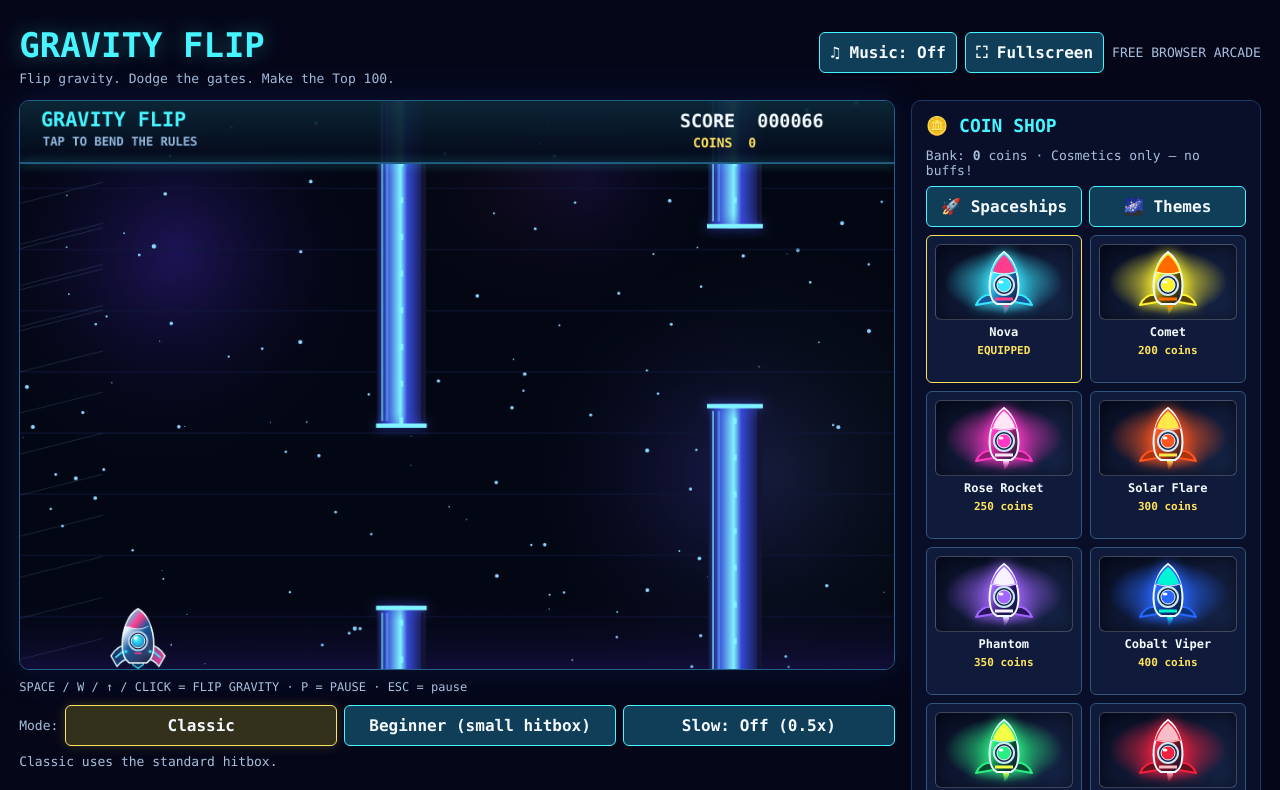
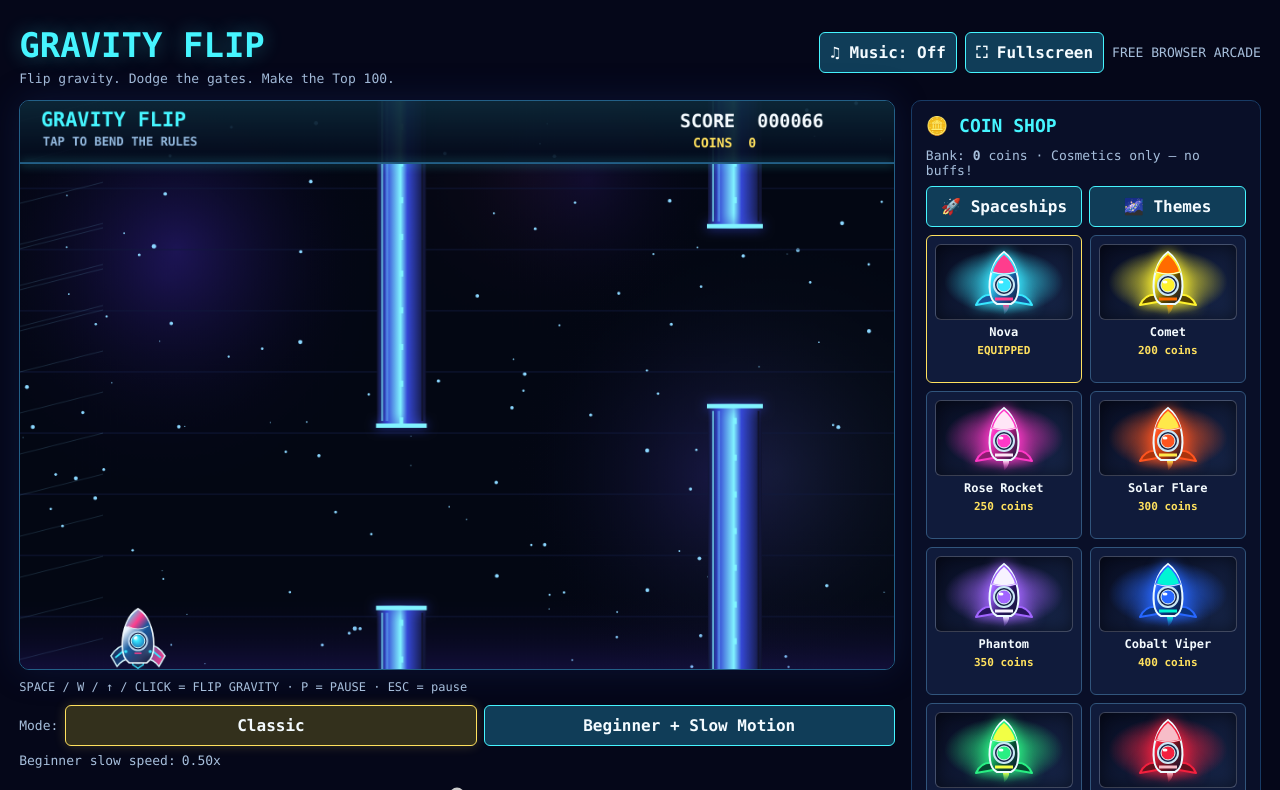
Before and after one commit to Or2012/or2012.github.io, a plain HTML site: page gravity_flip_creator/index.html in a window 1280 px wide. Both pictures are taken after a click on the button "Classic". Shown: the top 790 px of the page. Drawn offline with Linux system fonts and the light colour scheme; no server answers; animation ran at ten frames a second.

Commit message:
Bundle configurable slow motion with beginner mode

```diff
--- a/gravity_flip_creator/index.html
+++ b/gravity_flip_creator/index.html
@@ -30,12 +30,12 @@ input{width:100%}button{cursor:pointer;background:#103d58;border-color:#46f5ff;f
 .theme-star.one{left:18%;top:18%}.theme-star.two{right:22%;top:13%;font-size:11px}.theme-star.three{right:37%;top:42%;font-size:9px}
 .theme-horizon{position:absolute;left:0;right:0;bottom:0;height:25px;background:linear-gradient(0deg,var(--theme-nebula),transparent);border-top:1px solid var(--theme-stars)}#leaderboard li{display:grid;grid-template-columns:34px minmax(0,1fr) auto;gap:8px;align-items:center;padding:10px 8px;border-bottom:1px solid #1b3154;font-size:13px;background:linear-gradient(90deg,#101b3b44,transparent)}#leaderboard li:nth-child(1){background:linear-gradient(90deg,#ffe15e22,transparent);border-radius:6px}#leaderboard li:nth-child(2){background:linear-gradient(90deg,#c0d8ff12,transparent)}#leaderboard li:nth-child(3){background:linear-gradient(90deg,#ff9a5e12,transparent)}
 #leaderboard .rank{color:#79bfff;font-weight:bold;text-align:center}#leaderboard li:first-child .rank{color:#ffe15e}#leaderboard .name{overflow:hidden;text-overflow:ellipsis;white-space:nowrap;font-weight:bold}#leaderboard .score{color:#ffe15e;font-weight:bold;text-shadow:0 0 10px #ffe15e22}
-#gamehelp{font-size:12px;color:#a7bfdc;line-height:1.6;margin-top:8px}#gameOptions{flex-wrap:wrap;align-items:center}#gameOptions button,#boardModes button{flex:1 1 130px}.option-selected{border-color:#ffe15e;background:#33301c;box-shadow:0 0 12px #ffe15e33}#modeHint{flex:1 1 100%;line-height:1.4}body.game-fullscreen #gameOptions{display:none!important}
+#gamehelp{font-size:12px;color:#a7bfdc;line-height:1.6;margin-top:8px}#gameOptions{flex-wrap:wrap;align-items:center}#gameOptions button,#boardModes button{flex:1 1 130px}.option-selected{border-color:#ffe15e;background:#33301c;box-shadow:0 0 12px #ffe15e33}#modeHint{flex:1 1 100%;line-height:1.4}#speedControl{display:flex;flex-wrap:wrap;gap:6px;align-items:center;width:100%}#speedControl input{width:100%}body.game-fullscreen #gameOptions{display:none!important}
 footer{color:#7995b8;font-size:12px;line-height:1.6}
 @media(max-width:900px){#layout{grid-template-columns:1fr}.panel{order:2}#leaderboard{max-height:250px}#shopItems{grid-template-columns:repeat(2,minmax(0,1fr))!important}}
 #mobileControls{display:none}
 @media(max-width:700px){body{padding:8px;gap:8px}header,main,footer{width:100%}h1{font-size:24px}.tag{font-size:11px}#gamehelp{font-size:10px}}
-body.game-fullscreen{padding:0;gap:0;overflow:hidden}body.game-fullscreen header,body.game-fullscreen aside,body.game-fullscreen footer,body.game-fullscreen #gamehelp{display:none!important}body.game-fullscreen #layout,body.game-fullscreen #layout>section{display:block;width:100vw;height:100dvh;min-height:100dvh}body.game-fullscreen canvas{width:100vw;height:100dvh;max-height:100dvh;object-fit:fill;border:0;border-radius:0;box-shadow:none}body.game-fullscreen #mobileControls{display:flex;position:fixed;z-index:10;left:10px;right:10px;bottom:10px;justify-content:space-between;gap:10px;pointer-events:none}body.game-fullscreen #mobileControls button{pointer-events:auto;opacity:.88;padding:10px 14px;background:#103d58e8}
+body.game-fullscreen{padding:0;gap:0;overflow:hidden}body.game-fullscreen header,body.game-fullscreen aside,body.game-fullscreen footer,body.game-fullscreen #gamehelp{display:none!important}body.game-fullscreen #layout,body.game-fullscreen #layout>section{display:block;width:100vw;height:100dvh;min-height:100dvh}body.game-fullscreen canvas{width:100vw;height:100dvh;max-height:100dvh;object-fit:fill;border:0;border-radius:0;box-shadow:none}body.game-fullscreen #mobileControls{display:flex;position:fixed;z-index:10;left:10px;right:10px;bottom:10px;justify-content:space-between;gap:10px;pointer-events:none}body.game-fullscreen #mobileControls button{pointer-events:auto;opacity:.88;padding:10px 14px;background:#103d58e8}body.game-fullscreen #mobileControls label{pointer-events:auto;display:flex;flex-direction:column;align-items:center;background:#0b173be8;padding:5px 8px;border-radius:8px;color:#eaf4ff;font-size:11px}body.game-fullscreen #mobileControls input{pointer-events:auto;width:100px}
 
 
 </style>
@@ -46,9 +46,9 @@ body.game-fullscreen{padding:0;gap:0;overflow:hidden}body.game-fullscreen header
 <section>
 <canvas id="game" width="1000" height="650" aria-label="Gravity Flip game"></canvas>
 <div id="gamehelp">SPACE / W / ↑ / CLICK = FLIP GRAVITY · P = PAUSE · ESC = pause</div>
-<div id="gameOptions" class="row" role="group" aria-label="Game mode and speed"><span class="tag">Mode:</span><button id="modeClassic" type="button" aria-pressed="false">Classic</button><button id="modeBeginner" type="button" aria-pressed="false">Beginner (small hitbox)</button><button id="slowToggle" type="button" aria-pressed="false">Slow: Off (0.5x)</button><span id="modeHint" class="tag"></span></div>
+<div id="gameOptions" class="row" role="group" aria-label="Game mode and speed"><span class="tag">Mode:</span><button id="modeClassic" type="button" aria-pressed="false">Classic</button><button id="modeBeginner" type="button" aria-pressed="false">Beginner + Slow Motion</button><label id="speedControl" class="tag" for="slowRate">Beginner slow speed: <output id="slowRateValue">0.50x</output><input id="slowRate" type="range" min="0.25" max="0.75" step="0.05" value="0.5" aria-label="Beginner slow motion speed"></label><span id="modeHint" class="tag"></span></div>
 </section>
-<div id="mobileControls"><button id="exitFullscreen" type="button">✕ Exit</button><button id="slowToggleMobile" type="button" aria-pressed="false">Slow: Off</button><button id="touchFlip" type="button">FLIP GRAVITY ↕</button></div>
+<div id="mobileControls"><button id="exitFullscreen" type="button">✕ Exit</button><button id="modeToggleMobile" type="button" aria-pressed="false">Beginner + Slow</button><label id="mobileSpeedLabel">Speed <output id="slowRateMobileValue">0.50x</output><input id="slowRateMobile" type="range" min="0.25" max="0.75" step="0.05" value="0.5" aria-label="Beginner slow motion speed"></label><button id="touchFlip" type="button">FLIP GRAVITY ↕</button></div>
 <aside class="panel">
 <h2>🪙 COIN SHOP</h2>
 <div class="tag">Bank: <strong id="coinBank">0</strong> coins · Cosmetics only — no buffs!</div>
@@ -92,7 +92,7 @@ let coinBank=Number(localStorage.getItem(COIN_BANK_KEY)||0);if(!Number.isFinite(
 let ownedShips=readSet(OWNED_SHIPS_KEY,['default']),ownedThemes=readSet(OWNED_THEMES_KEY,['space']);let activeShip=localStorage.getItem(SHIP_KEY)||'default',activeTheme=localStorage.getItem(THEME_KEY)||'space',shopMode='ships';
 function saveCosmetics(){localStorage.setItem(COIN_BANK_KEY,String(coinBank));localStorage.setItem(OWNED_SHIPS_KEY,JSON.stringify([...ownedShips]));localStorage.setItem(OWNED_THEMES_KEY,JSON.stringify([...ownedThemes]));localStorage.setItem(SHIP_KEY,activeShip);localStorage.setItem(THEME_KEY,activeTheme);$('coinBank').textContent=coinBank.toLocaleString();}
 
-const GAME_MODE_KEY='gravityFlipGameModeV1';let gameMode=localStorage.getItem(GAME_MODE_KEY)==='beginner'?'beginner':'classic',boardMode=gameMode,slowMode=false;const stars=[];let g,elapsed=0,last=performance.now(),paused=false,lastScore=0,runSubmitted=false;
+const GAME_MODE_KEY='gravityFlipGameModeV1';let gameMode=localStorage.getItem(GAME_MODE_KEY)==='beginner'?'beginner':'classic',boardMode=gameMode,beginnerSpeed=Number(localStorage.getItem('gravityFlipBeginnerSpeedV1')||0.5);if(!Number.isFinite(beginnerSpeed))beginnerSpeed=0.5;beginnerSpeed=Math.max(0.25,Math.min(0.75,beginnerSpeed));const stars=[];let g,elapsed=0,last=performance.now(),paused=false,lastScore=0,runSubmitted=false;
 const $=id=>document.getElementById(id);
 for(let i=0;i<130;i++)stars.push({x:Math.random()*W,y:Math.random()*H,s:20+Math.random()*90,r:Math.random()*2+.5,p:Math.random()*6.28});
 function reset(){g={y:H/2,vy:0,grav:1,obs:[],coins:[],specials:[],parts:[],dist:0,score:0,coinCount:0,speed:300,spawn:.6,pillarCount:0,dead:false,flash:0,mode:gameMode};paused=false;runSubmitted=false}
@@ -148,7 +148,7 @@ if(g.pillarCount%10===0)g.specials.push({x:W+45,y:center,phase:Math.random()*6.2
 // Every 20th gate has a trail of 6 coins through the safe opening.
 if(g.pillarCount%20===0){for(let i=0;i<6;i++)g.coins.push({x:W+35+i*28,y:center+Math.sin(i/5*Math.PI)*gap*.13,phase:Math.random()*6.28})}
 g.spawn=Math.max(.78,1.35-g.dist/4500)+rand(-.12,.18)}const px=135,py=g.y,hitX=g.mode==='beginner'?11:19,hitY=g.mode==='beginner'?12:20;for(let o of g.obs){o.x-=g.speed*dt;if(!o.passed&&o.x+o.w<px){o.passed=true;g.score+=25}if(px+hitX>o.x&&px-hitX<o.x+o.w&&(py-hitY<o.top||py+hitY>o.bottom)){g.dead=true;lastScore=g.score;burst(px,py,C.pink,45);if(!runSubmitted){runSubmitted=true;coinBank+=g.coinCount;saveCosmetics();renderShop();handleRunEnd(lastScore,g.mode)}break}}g.obs=g.obs.filter(o=>o.x>-100);for(let c of g.coins){c.x-=g.speed*dt;c.phase+=dt*5;if(Math.hypot(c.x-px,c.y-py)<38){c.taken=true;g.coinCount++;g.score+=50;burst(c.x,c.y,C.yellow,12)}}g.coins=g.coins.filter(c=>c.x>-40&&!c.taken);for(let sp of g.specials){sp.x-=g.speed*dt;if(Math.hypot(sp.x-px,sp.y-py)<38){sp.taken=true;g.score+=30;burst(sp.x,sp.y,C.pink,22);setStatus('Special pillar collected! +30 points!')}}g.specials=g.specials.filter(sp=>sp.x>-50&&!sp.taken);if(g.y<30){g.y=30;g.vy=0}if(g.y>H-30){g.y=H-30;g.vy=0}}for(let p of g.parts){p.x+=p.vx*dt;p.y+=p.vy*dt;p.vx*=Math.max(0,1-2*dt);p.vy*=Math.max(0,1-2*dt);p.life-=dt}g.parts=g.parts.filter(p=>p.life>0)}
-function frame(now){let dt=Math.min((now-last)/1000,1/30);last=now;elapsed+=dt;update(dt*(slowMode?.5:1));draw();requestAnimationFrame(frame)}requestAnimationFrame(frame);
+function frame(now){let dt=Math.min((now-last)/1000,1/30);last=now;elapsed+=dt;update(dt*(gameMode==='beginner'?beginnerSpeed:1));draw();requestAnimationFrame(frame)}requestAnimationFrame(frame);
 
 
 // Cosmetic shop: collected coins are banked when a run ends. Purchases never change gameplay stats.
@@ -174,11 +174,11 @@ const PLAYER_KEY='gravityFlipPlayerIdV1';
 const BEST_KEY='gravityFlipBestScoreV1';
 const SENT_KEY='gravityFlipSubmittedScoresV1';
 function savedName(){try{return localStorage.getItem(NAME_KEY)||''}catch{return ''}}
-function syncGameModeControls(){const beginner=gameMode==='beginner';for(const [id,active] of [['modeClassic',!beginner],['modeBeginner',beginner]]){$(id).setAttribute('aria-pressed',String(active));$(id).classList.toggle('option-selected',active)}$('modeHint').textContent=beginner?'Beginner uses a smaller hitbox.':'Classic uses the standard hitbox.';$('deleteRecord').textContent='Delete my '+(beginner?'Beginner':'Classic')+' record'}
-function selectGameMode(mode){if(mode!=='classic'&&mode!=='beginner')return;gameMode=mode;g.mode=mode;try{localStorage.setItem(GAME_MODE_KEY,mode)}catch{};boardMode=mode;syncGameModeControls();syncBoardControls();setStatus(mode==='beginner'?'Beginner mode on: smaller hitbox.':'Classic mode on: standard hitbox.');refreshBoard(mode)}
+function syncGameModeControls(){const beginner=gameMode==='beginner';for(const [id,active] of [['modeClassic',!beginner],['modeBeginner',beginner]]){$(id).setAttribute('aria-pressed',String(active));$(id).classList.toggle('option-selected',active)}$('modeToggleMobile').textContent=beginner?'Beginner + Slow':'Classic';$('modeToggleMobile').setAttribute('aria-pressed',String(beginner));$('modeToggleMobile').classList.toggle('option-selected',beginner);$('modeHint').textContent=beginner?'Smaller hitbox + '+beginnerSpeed.toFixed(2)+'x slow motion.':'Classic uses the standard hitbox at normal speed.';$('deleteRecord').textContent='Delete my '+(beginner?'Beginner':'Classic')+' record';$('slowRate').disabled=!beginner;$('slowRateMobile').disabled=!beginner}
+function selectGameMode(mode){if(mode!=='classic'&&mode!=='beginner')return;gameMode=mode;g.mode=mode;try{localStorage.setItem(GAME_MODE_KEY,mode)}catch{};boardMode=mode;syncGameModeControls();syncBoardControls();setStatus(mode==='beginner'?'Beginner mode on: smaller hitbox and '+beginnerSpeed.toFixed(2)+'x slow motion.':'Classic mode on: standard hitbox and normal speed.');refreshBoard(mode)}
 function selectBoardMode(mode){boardMode=mode;syncBoardControls();refreshBoard(mode)}
-function syncSlowControls(){const label=slowMode?'Slow: On (0.5x)':'Slow: Off (0.5x)';for(const id of ['slowToggle','slowToggleMobile']){const b=$(id);b.textContent=label;b.setAttribute('aria-pressed',String(slowMode));b.classList.toggle('option-selected',slowMode)}}
-function toggleSlowMode(){slowMode=!slowMode;syncSlowControls();setStatus(slowMode?'Slow mode on: game and score run at half speed.':'Slow mode off: game and score run at normal speed.')}
+function syncSlowControls(){$('slowRate').value=String(beginnerSpeed);$('slowRateMobile').value=String(beginnerSpeed);$('slowRateValue').textContent=beginnerSpeed.toFixed(2)+'x';$('slowRateMobileValue').textContent=beginnerSpeed.toFixed(2)+'x'}
+function setBeginnerSpeed(value){const speed=Number(value);if(!Number.isFinite(speed))return;beginnerSpeed=Math.max(0.25,Math.min(0.75,speed));try{localStorage.setItem('gravityFlipBeginnerSpeedV1',String(beginnerSpeed))}catch{};syncSlowControls();syncGameModeControls();if(gameMode==='beginner')setStatus('Beginner slow motion set to '+beginnerSpeed.toFixed(2)+'x.')}
 const BEGINNER_BEST_KEY='gravityFlipBeginnerBestScoreV1';const BEGINNER_SENT_KEY='gravityFlipBeginnerSubmittedScoresV1';
 function playerId(){try{let id=localStorage.getItem(PLAYER_KEY);if(!id){id=crypto.randomUUID();localStorage.setItem(PLAYER_KEY,id)}return id}catch{return crypto.randomUUID()}}
 function initName(){const name=savedName();if(name)$('username').value=name}
@@ -207,7 +207,7 @@ async function refreshBoard(mode=boardMode){if(!configured()){setStatus('Leaderb
 // One-time browser-local cheat codes. ORAPACORA grants 400 coins; UPDATE1 grants 200.
 const CHEAT_CODES={orapacora:{coins:400,key:'gravityFlipOrapacoraRedeemedV1'},update1:{coins:200,key:'gravityFlipUpdate1RedeemedV1'}};
 $('redeemCheat').addEventListener('click',async()=>{const input=$('cheatInput'),status=$('cheatStatus'),code=input.value.trim().toLowerCase();if(code===CREATOR_CODE){creatorUnlocked=true;$('creatorPanel').hidden=false;$('creatorOpen').textContent='👑 Creator Panel Unlocked';await loadAdminData();input.value='';status.textContent='Creator panel unlocked!';return}const reward=CHEAT_CODES[code];if(!reward){status.textContent='That code is not valid.';return}if(localStorage.getItem(reward.key)==='yes'){status.textContent='This code has already been used on this browser.';return}coinBank+=reward.coins;localStorage.setItem(reward.key,'yes');saveCosmetics();input.value='';status.textContent='Code accepted! +'+reward.coins+' coins added to your bank!';});initName();
-$('modeClassic').addEventListener('click',()=>selectGameMode('classic'));$('modeBeginner').addEventListener('click',()=>selectGameMode('beginner'));$('boardClassic').addEventListener('click',()=>selectBoardMode('classic'));$('boardBeginner').addEventListener('click',()=>selectBoardMode('beginner'));$('slowToggle').addEventListener('click',toggleSlowMode);$('slowToggleMobile').addEventListener('click',toggleSlowMode);
+$('modeClassic').addEventListener('click',()=>selectGameMode('classic'));$('modeBeginner').addEventListener('click',()=>selectGameMode('beginner'));$('boardClassic').addEventListener('click',()=>selectBoardMode('classic'));$('boardBeginner').addEventListener('click',()=>selectBoardMode('beginner'));$('slowRate').addEventListener('input',e=>setBeginnerSpeed(e.target.value));$('slowRateMobile').addEventListener('input',e=>setBeginnerSpeed(e.target.value));$('modeToggleMobile').addEventListener('click',()=>selectGameMode(gameMode==='beginner'?'classic':'beginner'));
 $('refresh').addEventListener('click',refreshBoard);
 $('deleteRecord').addEventListener('click',async()=>{const username=savedName(),mode=gameMode;if(!username){setStatus('Save your username first.');return}if(!confirm('Delete your '+mode+' leaderboard record for '+username+'? This cannot be undone.'))return;try{const r=await fetch(SUPABASE_URL+'/rest/v1/rpc/delete_player_scores',{method:'POST',headers:{apikey:SUPABASE_ANON_KEY,'Content-Type':'application/json'},body:JSON.stringify({p_player_id:playerId(),p_mode:mode})});if(!r.ok)throw new Error((await r.text()).slice(0,180));for(const key of mode==='beginner'?[BEGINNER_BEST_KEY,BEGINNER_SENT_KEY]:[BEST_KEY,SENT_KEY])localStorage.removeItem(key);setStatus('Your '+mode+' leaderboard record was deleted. The other mode is unchanged.');await refreshBoard(mode)}catch(e){setStatus('Could not delete record: '+e.message)}});
 
```
Also changed, not shown: 1 other file.
